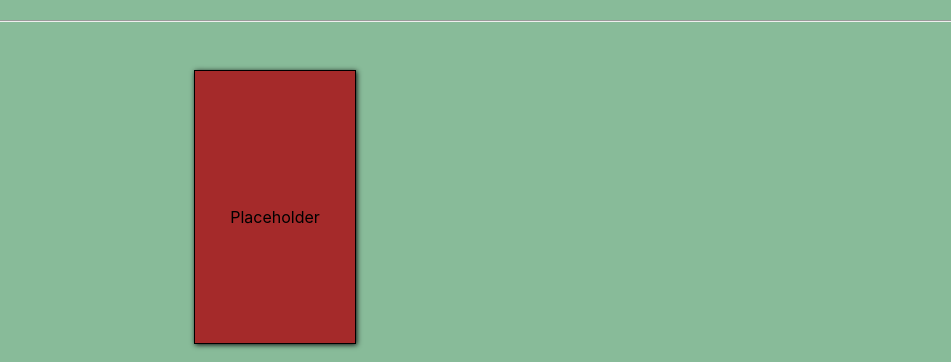
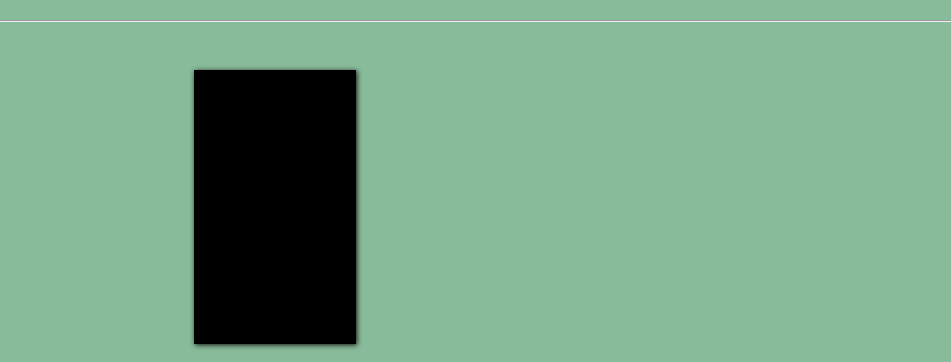
Before and after one commit to ceccon-t/xp-diagnosis, a React (Create React App) app: page / in a window 1280 px wide. Shown: the part 590-952 px from the top of the page, without its empty margins (165-1116 px from the left). Built offline with nearby package versions, Linux system fonts and the light colour scheme.

Commit message:
Change css of placeholder card

```diff
--- a/src/Card/Card.css
+++ b/src/Card/Card.css
@@ -11,7 +11,7 @@
     background-color: lightYellow;
 }
 .Card.Placeholder {
-    background-color: brown;
+    background-color: black;
 }
 
 .Card.miniature-card {
```
